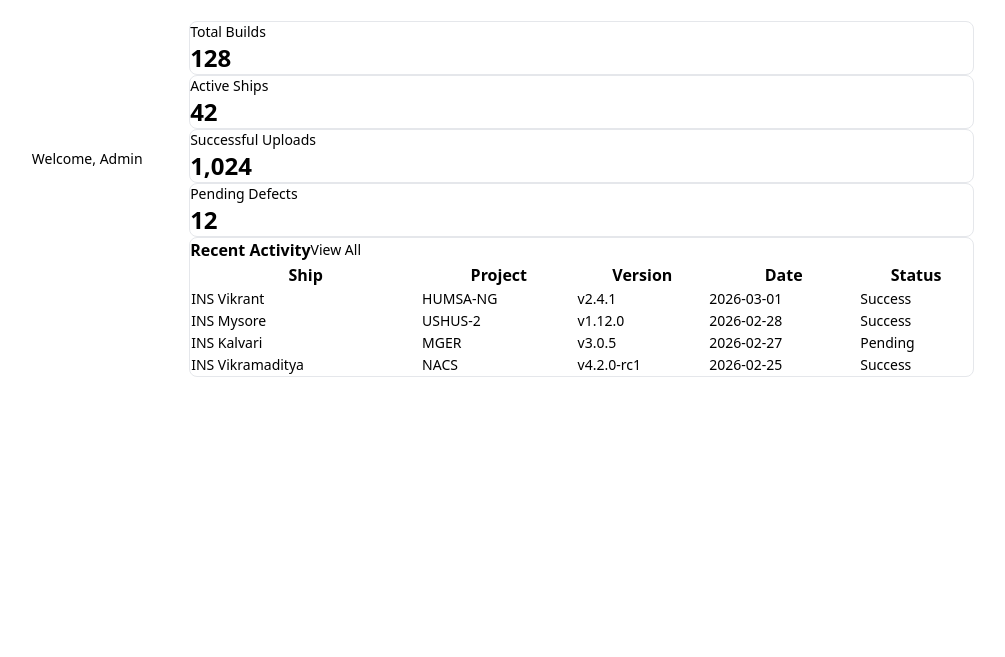
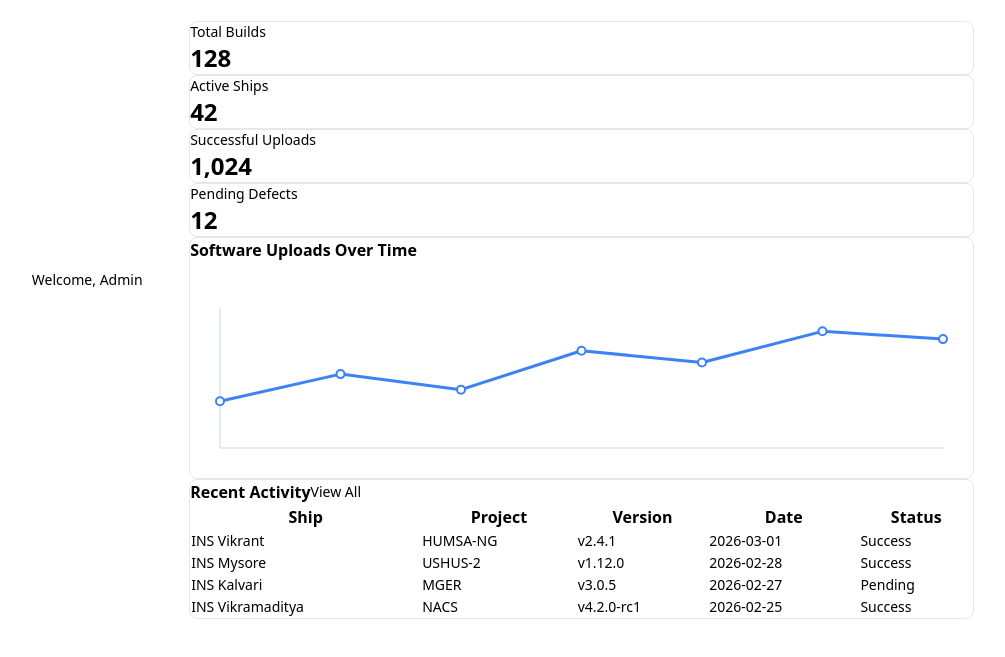
Before and after one commit to vishalrajv/sonar-vault, a website: page frontend/dashboard.html in a window 1280 px wide. Shown: the part 59-716 px from the top of the page, without its empty margins (135-1140 px from the left). Drawn offline with Linux system fonts and the light colour scheme.

Commit message:
feat(ui): Implement Line Chart for software upload trends

```diff
--- a/frontend/dashboard.html
+++ b/frontend/dashboard.html
@@ -142,7 +142,19 @@
                         </div>
                     </div>
 
-                    <!-- Recent Activity Table -->
+                    <!-- Charts Grid -->
+                    <div class="grid grid-cols-1 lg:grid-cols-2 gap-6 mb-8">
+                        <!-- Line Chart -->
+                        <div class="bg-white p-6 rounded-lg shadow-sm border border-gray-100">
+                            <h3 class="text-lg font-bold text-gray-900 mb-4">Software Uploads Over Time</h3>
+                            <div id="line-chart" class="h-64 w-full flex items-center justify-center text-gray-400">
+                                <!-- Chart will be rendered here -->
+                                Loading chart...
+                            </div>
+                        </div>
+                    </div>
+
+                    <!-- Recent Activity Table ... -->
                     <div class="bg-white rounded-lg shadow-sm border border-gray-100 overflow-hidden">
                         <div class="p-6 border-b border-gray-100 flex justify-between items-center">
                             <h3 class="text-lg font-bold text-gray-900">Recent Activity</h3>
--- a/frontend/static/js/dashboard.js
+++ b/frontend/static/js/dashboard.js
@@ -16,4 +16,19 @@ document.addEventListener('DOMContentLoaded', () => {
             window.location.href = 'login.html';
         });
     }
+
+    // Initialize Charts
+    if (typeof ChartingHelper !== 'undefined') {
+        // Line Chart: Software Uploads Over Time
+        const uploadData = [12, 19, 15, 25, 22, 30, 28];
+        const uploadLabels = ['Mon', 'Tue', 'Wed', 'Thu', 'Fri', 'Sat', 'Sun'];
+        ChartingHelper.drawLineChart('line-chart', uploadData, uploadLabels);
+
+        // Bar Chart: Project Distribution (Placeholder for next task)
+        const projectData = [45, 30, 25, 20];
+        const projectLabels = ['HUMSA-NG', 'USHUS-2', 'MGER', 'NACS'];
+        if (document.getElementById('bar-chart')) {
+            ChartingHelper.drawBarChart('bar-chart', projectData, projectLabels);
+        }
+    }
 });
```
Also changed, not shown: 1 other file.
